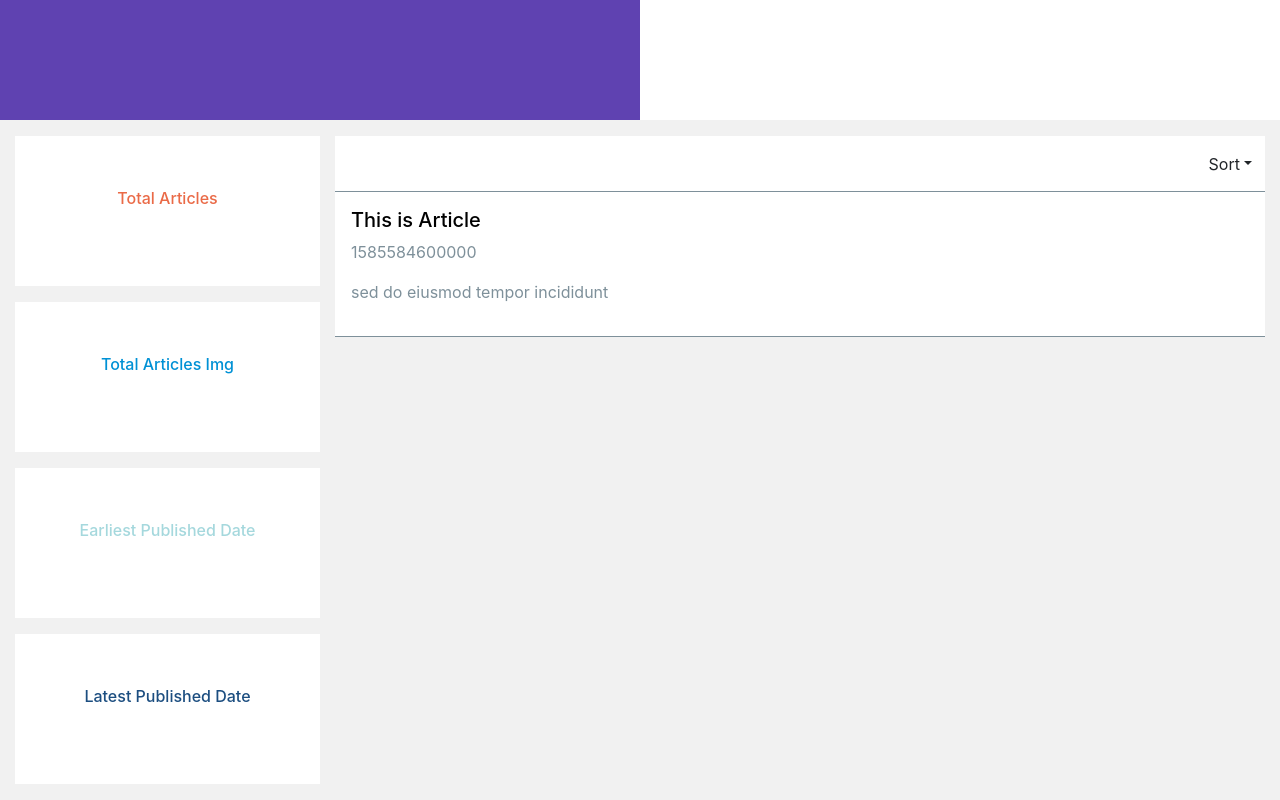
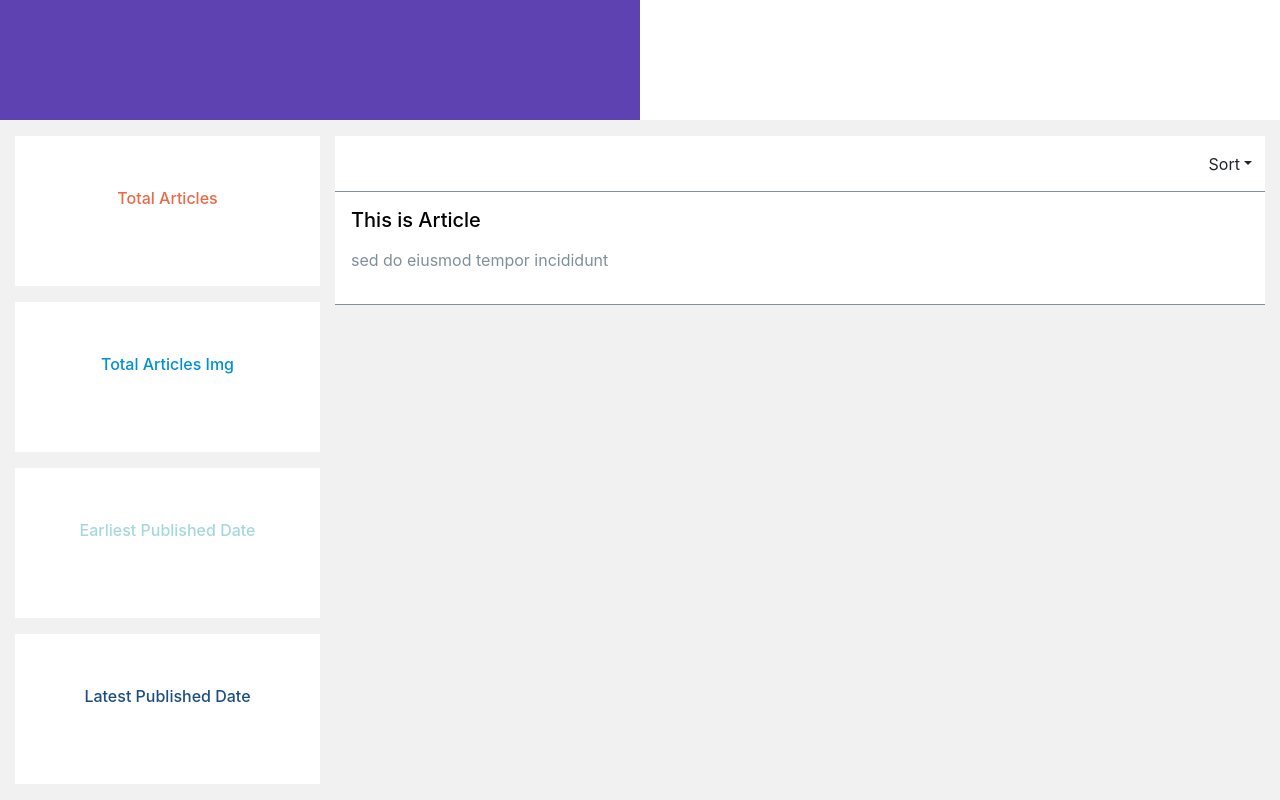
Before and after one commit to amckean12/rss-ui, a React (Create React App) app: page / in a window 1280 px wide. Shown: the part 680-1480 px from the top of the page. Built offline with nearby package versions, Linux system fonts and the light colour scheme; no server answers.

Commit message:
Works on date

```diff
--- a/src/components/story_component.jsx
+++ b/src/components/story_component.jsx
@@ -2,7 +2,6 @@
 import React from 'react';
 
 const StoryComponent = (props) => {
-    let date = Date.parse(props.story.published_date);
     return(
         <section className={`${props.block}__story-section`}>
             {props.image &&
@@ -14,7 +13,7 @@ const StoryComponent = (props) => {
                 </a>
             </h3>
             <p className={`${props.block}__story-published-date`}>
-                {date}
+                { props.story.display_date }
             </p>
             <p className={`${props.block}__story-description`}>
                 {props.story.description}
--- a/src/containers/profile_container.jsx
+++ b/src/containers/profile_container.jsx
@@ -28,6 +28,7 @@ class ProfileContainer extends Component {
                     image: true,
                     img_src: "https://assets.bwbx.io/images/users/iqjWHBFdfxIU/iUqQrbWEDNrc/v0/800x600.jpg",
                     img_alt: "Health Image",
+                    display_date: '',
                 }
             ]
         };
@@ -68,7 +69,9 @@ class ProfileContainer extends Component {
         let sorted_stories = ""
         if(order_type === 'date'){
             sorted_stories = this.state.article_history.sort((a, b) => {
-                //Still Doesnt Work
+                if(a.display_date < b.display_date) { return -1; }
+                if(a.display_date > b.display_date) { return 1; }
+                return 0;
             })
         } else if (order_type === 'title') {
             sorted_stories = this.state.article_history.sort((a, b) => {
@@ -90,7 +93,6 @@ class ProfileContainer extends Component {
         })
     }
 
-
     render(){
         return(
             <section className="profile row">
@@ -109,12 +111,12 @@ class ProfileContainer extends Component {
                         element={'article-count'}
                         title={'Earliest Published Date'}
                         modifier={'aqua'}
-                        content={this.state.oldest_article.published_date} />
+                        content={this.state.oldest_article.display_date} />
                     <OverviewStatComponent
                         element={'article-count'}
                         title={'Latest Published Date'}
                         modifier={'dark-blue'}
-                        content={this.state.newest_article.published_date} />
+                        content={this.state.newest_article.display_date} />
                 </div>
                 <div className="col-md-9 col-sm-12 profile__rss-feed-container">
                     <div className="profile__rss-feed">
```
